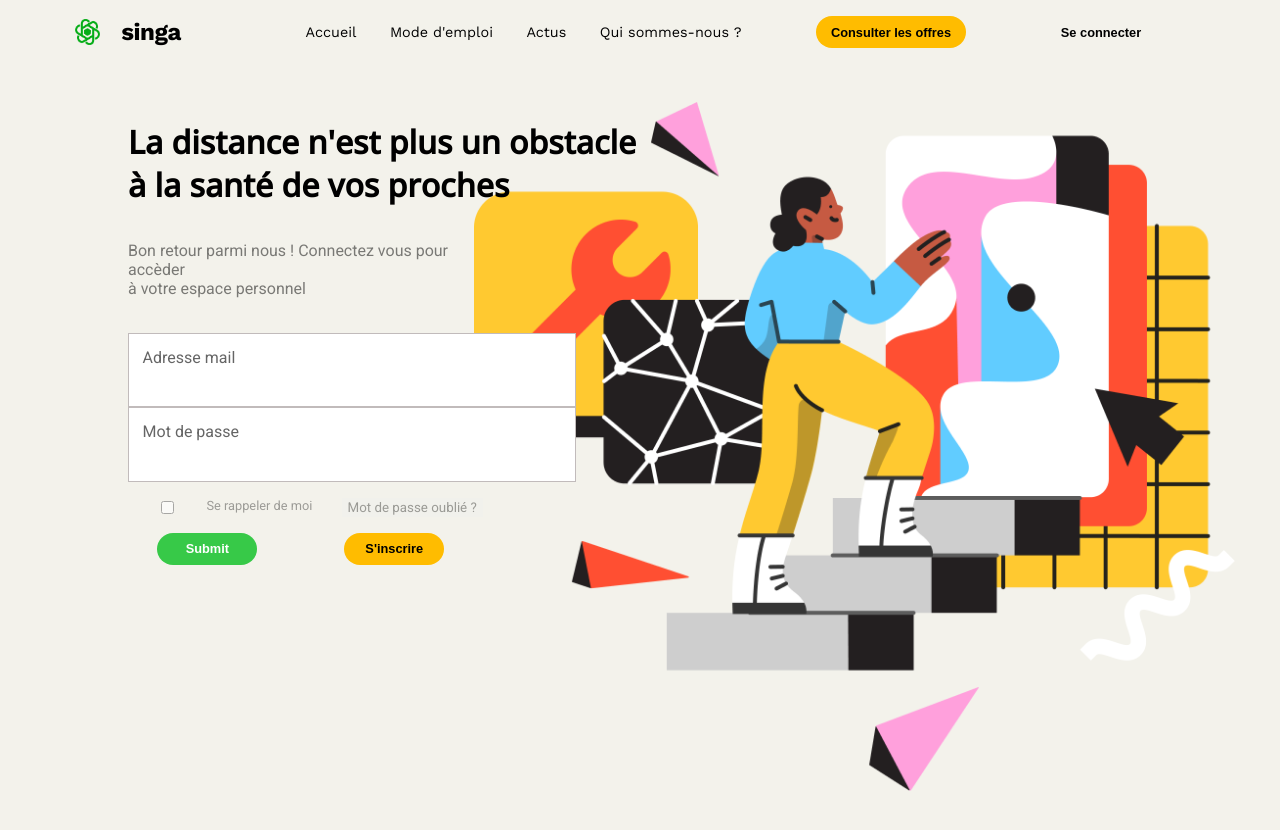
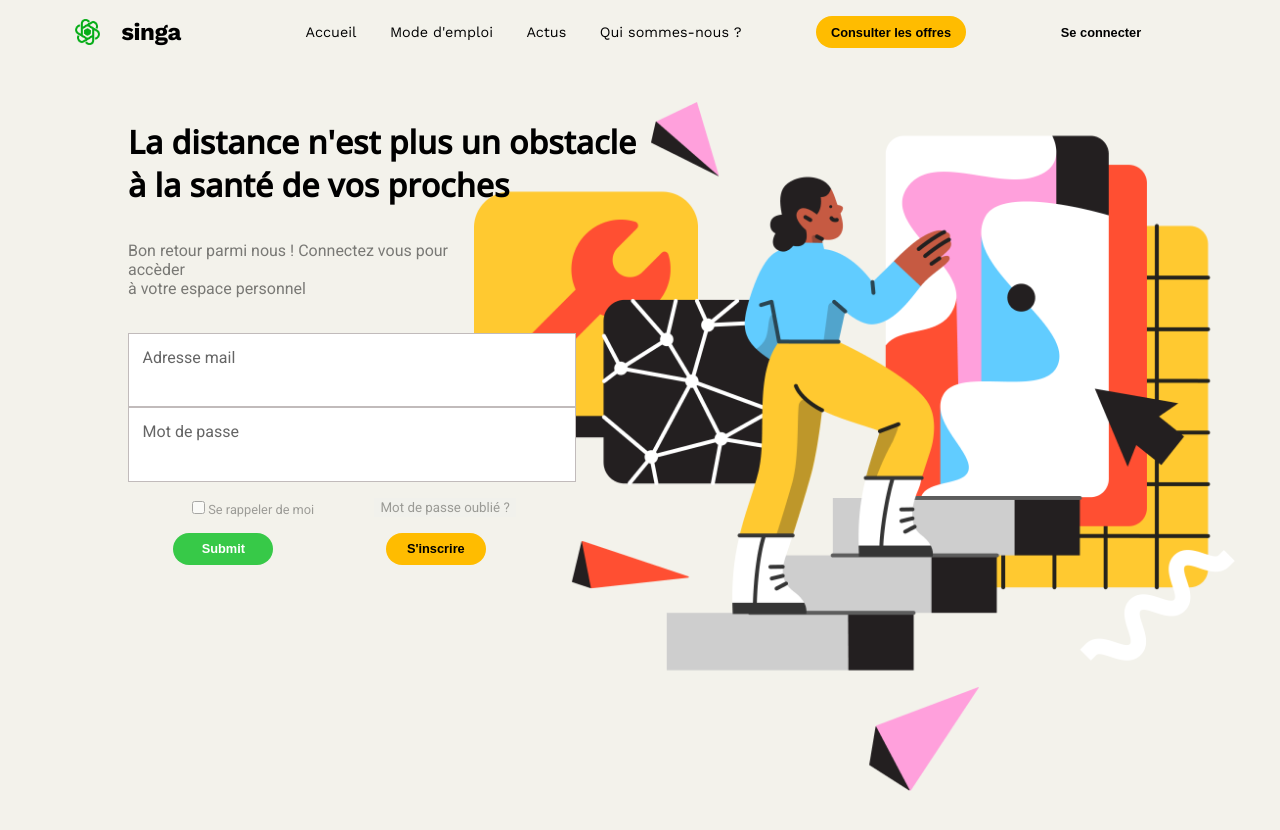
Before and after one commit to WildCodeSchool/paris-0921-project3-my-singa-assurance, a React (Vite) app: page /login in a window 1280 px wide. Shown: the top 830 px of the page. Built offline with nearby package versions, Linux system fonts and the light colour scheme.

Commit message:
OK final CSS for LoginPage

```diff
--- a/src/pages/LoginPage.jsx
+++ b/src/pages/LoginPage.jsx
@@ -83,10 +83,12 @@ function LoginPage() {
               />
             </div>
             <div className={style.loginOptionButton}>
-              <input type="checkbox" id="rememberMe" />
-              <label htmlFor="checkbox" className={style.loginRememberMe}>
-                Se rappeler de moi
-              </label>
+              <div>
+                <input type="checkbox" id="rememberMe" />
+                <label htmlFor="checkbox" className={style.loginRememberMe}>
+                  Se rappeler de moi
+                </label>
+              </div>
               <button className={style.loginPasswordForgetButton}>Mot de passe oublié ?</button>
             </div>
             <div className={style.loginAccountButton}>
--- a/src/pages/style/LoginPage.module.scss
+++ b/src/pages/style/LoginPage.module.scss
@@ -101,7 +101,7 @@
   margin-top: 2vh;
   margin-bottom: 2vh;
   background: none;
-  width: 30vw;
+  width: 35vw;
 }
 
 .loginRememberMe,
@@ -116,7 +116,7 @@
   gap: 5%;
   justify-content: space-evenly;
   background: none;
-  width: 30vw;
+  width: 35vw;
 
   .loginConnexionButton {
     height: 4vh;
```
